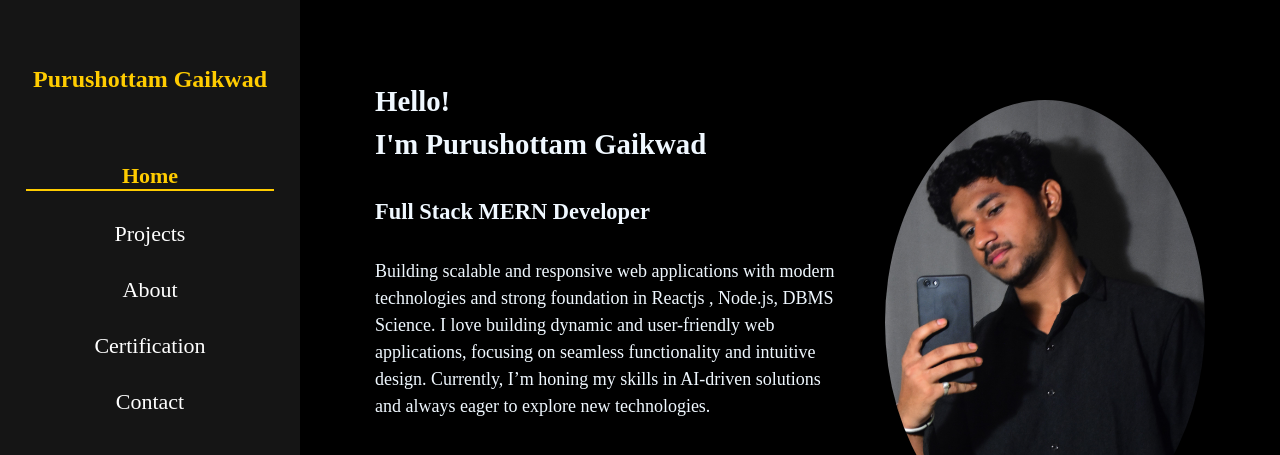
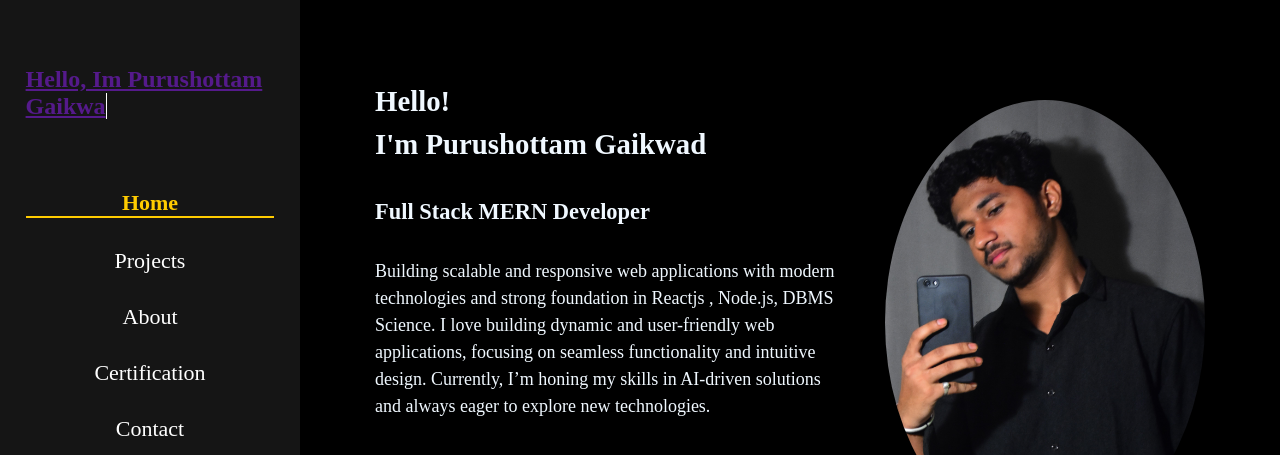
Before and after one commit to Purushottamgaikwad/My_Portfolio, a plain HTML site: page index.html in a window 1280 px wide. Shown: the top 455 px of the page. Drawn offline with Linux system fonts and the light colour scheme.

Commit message:
Update index.html

```diff
--- a/index.html
+++ b/index.html
@@ -16,7 +16,11 @@
   <div id="body">
 
     <nav><div class="cross" onclick="closemenu()"><i class="fa-solid fa-xmark"></i></div>
-      <h2>Purushottam Gaikwad</h2>
+      <h2>
+  <a href="" class="typewrite" data-period="2000" data-type='[ "Hello, Im Purushottam Gaikwad.", "Co-founder", "FullStack Developer", "Engineer" ]'>
+    <span class="wrap"></span>
+  </a>
+</h2>
       <ul>
         <li><a href="#home" class="nav-link">Home</a></li>
         <li><a href="#projects" class="nav-link">Projects</a></li>
@@ -317,6 +321,62 @@
 
 
   <script src="app.js"></script>
+    <script> var TxtType = function(el, toRotate, period) {
+        this.toRotate = toRotate;
+        this.el = el;
+        this.loopNum = 0;
+        this.period = parseInt(period, 10) || 2000;
+        this.txt = '';
+        this.tick();
+        this.isDeleting = false;
+    };
+
+    TxtType.prototype.tick = function() {
+        var i = this.loopNum % this.toRotate.length;
+        var fullTxt = this.toRotate[i];
+
+        if (this.isDeleting) {
+        this.txt = fullTxt.substring(0, this.txt.length - 1);
+        } else {
+        this.txt = fullTxt.substring(0, this.txt.length + 1);
+        }
+
+        this.el.innerHTML = '<span class="wrap">'+this.txt+'</span>';
+
+        var that = this;
+        var delta = 200 - Math.random() * 100;
+
+        if (this.isDeleting) { delta /= 2; }
+
+        if (!this.isDeleting && this.txt === fullTxt) {
+        delta = this.period;
+        this.isDeleting = true;
+        } else if (this.isDeleting && this.txt === '') {
+        this.isDeleting = false;
+        this.loopNum++;
+        delta = 500;
+        }
+
+        setTimeout(function() {
+        that.tick();
+        }, delta);
+    };
+
+    window.onload = function() {
+        var elements = document.getElementsByClassName('typewrite');
+        for (var i=0; i<elements.length; i++) {
+            var toRotate = elements[i].getAttribute('data-type');
+            var period = elements[i].getAttribute('data-period');
+            if (toRotate) {
+              new TxtType(elements[i], JSON.parse(toRotate), period);
+            }
+        }
+        // INJECT CSS
+        var css = document.createElement("style");
+        css.type = "text/css";
+        css.innerHTML = ".typewrite > .wrap { border-right: 0.08em solid #fff}";
+        document.body.appendChild(css);
+    };</script>
 
 </body>
 
```
